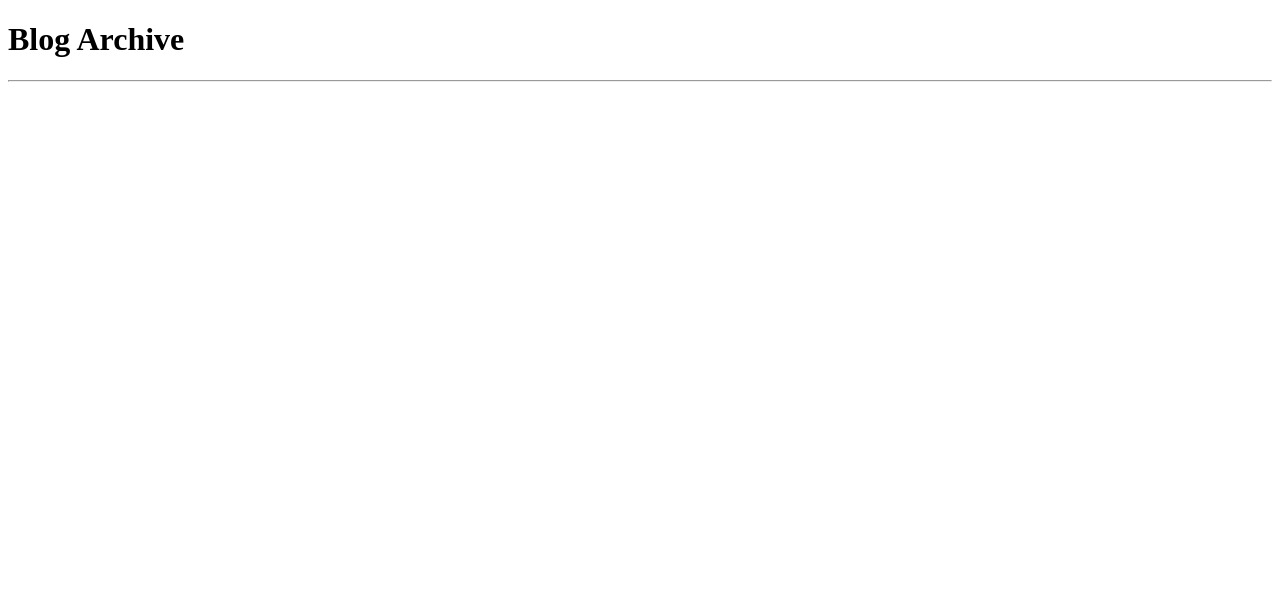
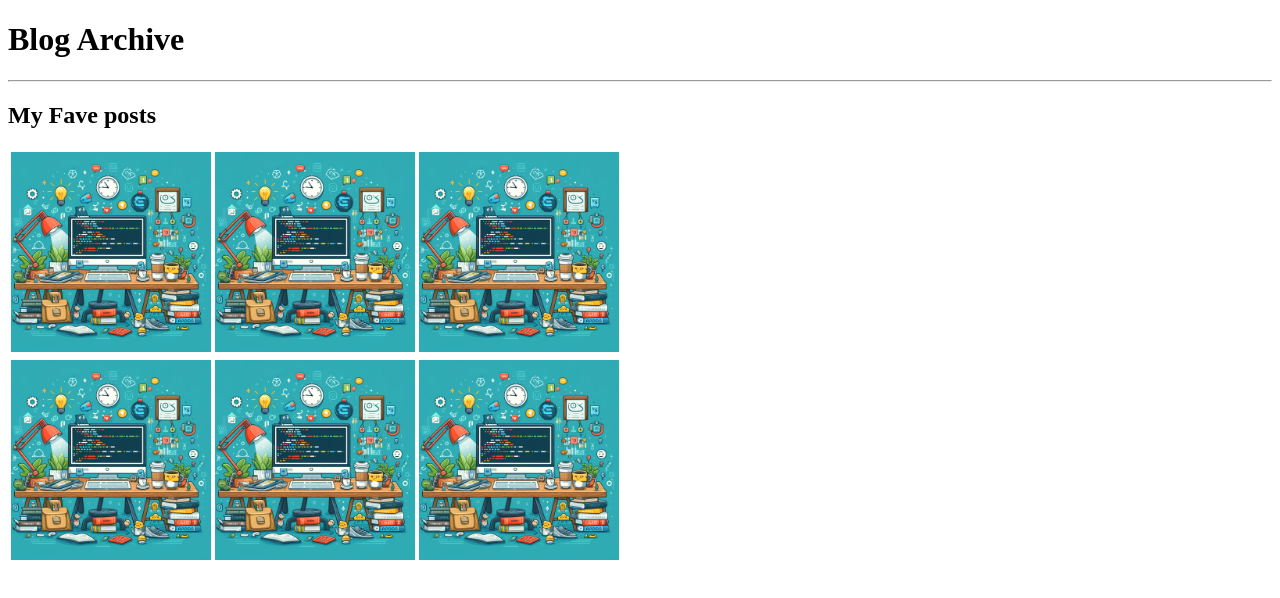
Before and after one commit to dewi-xaltius/html-exercise1, a plain HTML site: page archive.html in a window 1280 px wide. Drawn offline with Linux system fonts and the light colour scheme.

Commit message:
add table with image placeholder

```diff
--- a/archive.html
+++ b/archive.html
@@ -9,5 +9,21 @@
   <h1>Blog Archive</h1>
   <hr>
 
+  <h2>My Fave posts</h2>
+  <!-- Table -->
+  <table>
+    <!-- Row 1 -->
+    <tr>
+      <td><img src="imagePlaceholder1.png" alt="Image 1" width="200" height="200"></td>
+      <td><img src="imagePlaceholder1.png" alt="Image 1" width="200" height="200"></td>
+      <td><img src="imagePlaceholder1.png" alt="Image 1" width="200" height="200"></td>
+    </tr>
+    <!-- Row 2 -->
+    <tr>
+      <td><img src="imagePlaceholder1.png" alt="Image 1" width="200" height="200"></td>
+      <td><img src="imagePlaceholder1.png" alt="Image 1" width="200" height="200"></td>
+      <td><img src="imagePlaceholder1.png" alt="Image 1" width="200" height="200"></td>
+    </tr>
+  </table>
 </body>
 </html>
```
